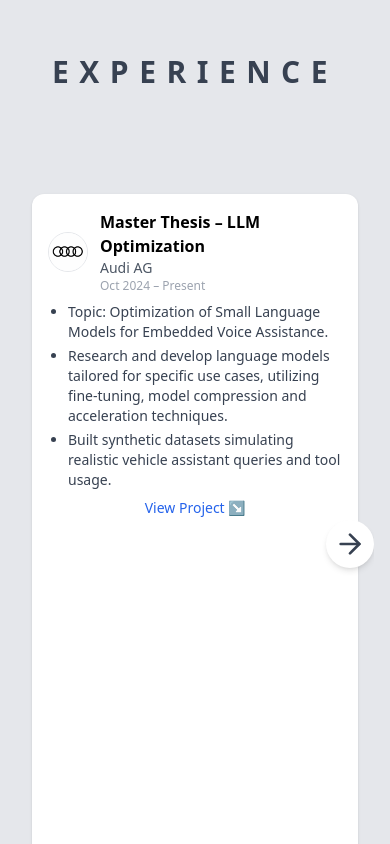
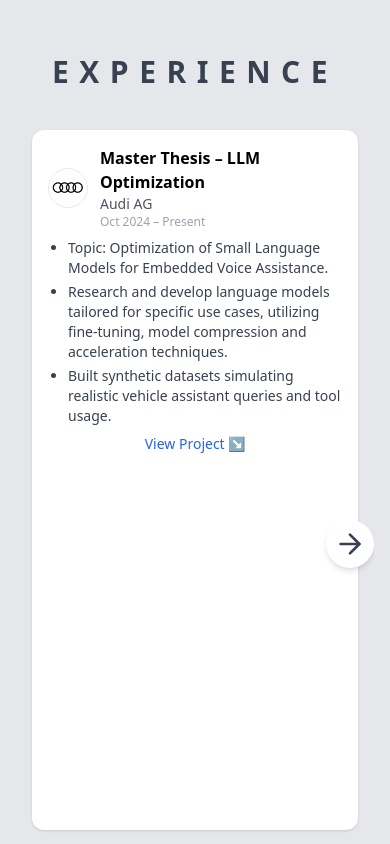
Before and after one commit to RoboMaroof/maroof-portfolio, a Next.js app: page / in a window 390 px wide. Shown: the part 720-1564 px from the top of the page. Built offline with nearby package versions, Linux system fonts and the light colour scheme.

Commit message:
mobile version update

```diff
--- a/app/components/ExperienceSection.js
+++ b/app/components/ExperienceSection.js
@@ -257,7 +257,7 @@ export default function ExperienceSection() {
           {experiences.map((exp, i) => (
             <div
               key={i}
-              className="min-w-full h-full snap-center px-4 flex items-center justify-center"
+              className="min-w-full h-full snap-center px-4 flex items-start justify-center pt-2"
             >
               <div className="w-full max-w-md max-h-full flex items-center justify-center">
                 <ExperienceCard {...exp} />
```
